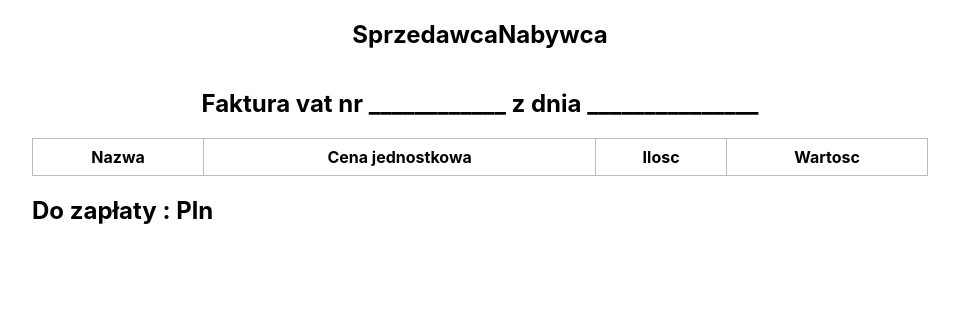
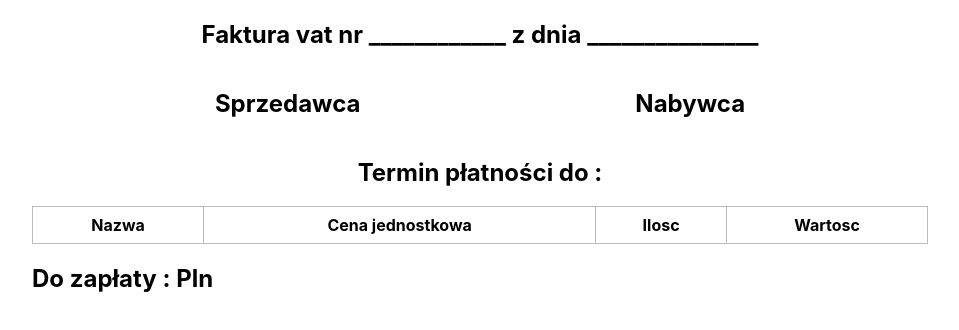
Before and after one commit to marcinoles87/invoicecreator, a React (Create React App) app: page /faktura in a window 1280 px wide. Shown: the top 330 px of the page, without its empty margins (160-1119 px from the left). Built offline with nearby package versions, Linux system fonts and the light colour scheme.

Commit message:
add function

```diff
--- a/src/App.css
+++ b/src/App.css
@@ -32,14 +32,18 @@ button{
   flex-direction: column;
   justify-content: center;
   align-items: center;
+  margin: auto 100px;
 }
 
 .dane_gora{
   display: flex;
   flex-direction: row;
-  justify-content: space-between;
+  width: 100%;
+  justify-content: space-evenly;
   align-items: center;
 }
+
+
 
 table{
   border-collapse: collapse;
--- a/src/App.js
+++ b/src/App.js
@@ -21,6 +21,7 @@ function App() {
   const [confirm , setConfirm] = useState(false)
 
   const [date , setDate] = useState('');
+  const [platnosc , setPlatnosc] = useState('')
 
   const [sum , setSum] = useState('');
 
@@ -88,6 +89,9 @@ function App() {
 
            <h2>Data wykonania usługi</h2>
            <input type='date' onChange={ (e) => setDate(e.target.value)}></input>
+
+           <h2>Termin płatności</h2>
+           <input type="date" onChange={ (e) => setPlatnosc(e.target.value)}></input>
 
          <h2>Add item to invoices</h2>
            <input className='item' type="text" placeholder='product' onChange={ (e) => setProduct(e.target.value)}></input>
@@ -173,6 +177,8 @@ function App() {
 
               allProduct={allProduct}
 
+              platnosc={platnosc}
+
               product={product}
               price={price}
               pieces={pieces}
--- a/src/pages/Faktura.js
+++ b/src/pages/Faktura.js
@@ -4,12 +4,16 @@ function Faktura(props) {
 
   console.log(props)
 
-  const {my_company,my_adres,my_nip,buyer_company,buyer_adres,buyer_nip,allProduct,product,price,pieces,sum } = props
+  const {my_company,my_adres,my_nip,buyer_company,buyer_adres,buyer_nip,allProduct,platnosc,product,price,pieces,sum } = props
 
 
 
   return (
     <div className='faktura-container'>
+
+
+    <h2>Faktura vat nr ____________         z dnia  _______________  </h2>
+
       <div className='dane_gora'>
           <div className='sprzedawca'>
             <h2>Sprzedawca</h2>
@@ -26,7 +30,8 @@ function Faktura(props) {
         </div>
       </div>
 
-      <h2>Faktura vat nr ____________         z dnia  _______________  </h2>
+
+      <h2> Termin płatności do : {platnosc}</h2>
 
       <div className='produkty'>
          <table>
@@ -37,8 +42,11 @@ function Faktura(props) {
                     <th>Wartosc</th>
                   </tr>
           {allProduct.map( (item) => {
+
+
             return(
                   <tr>
+
                     <td>{item.product}</td>
                     <td>{item.price} Pln</td>
                     <td>{item.pieces}</td>
```
